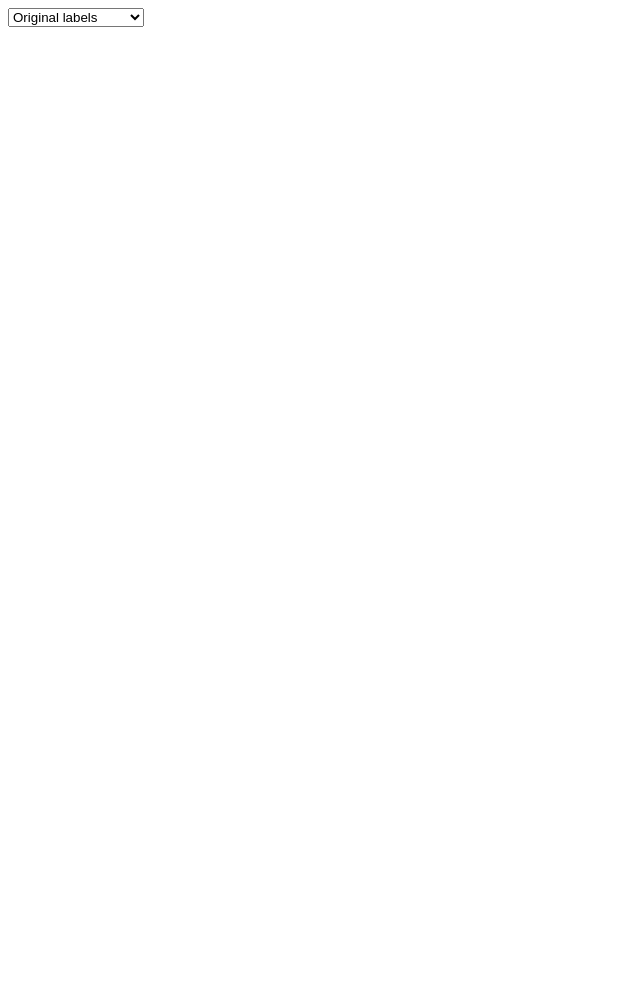
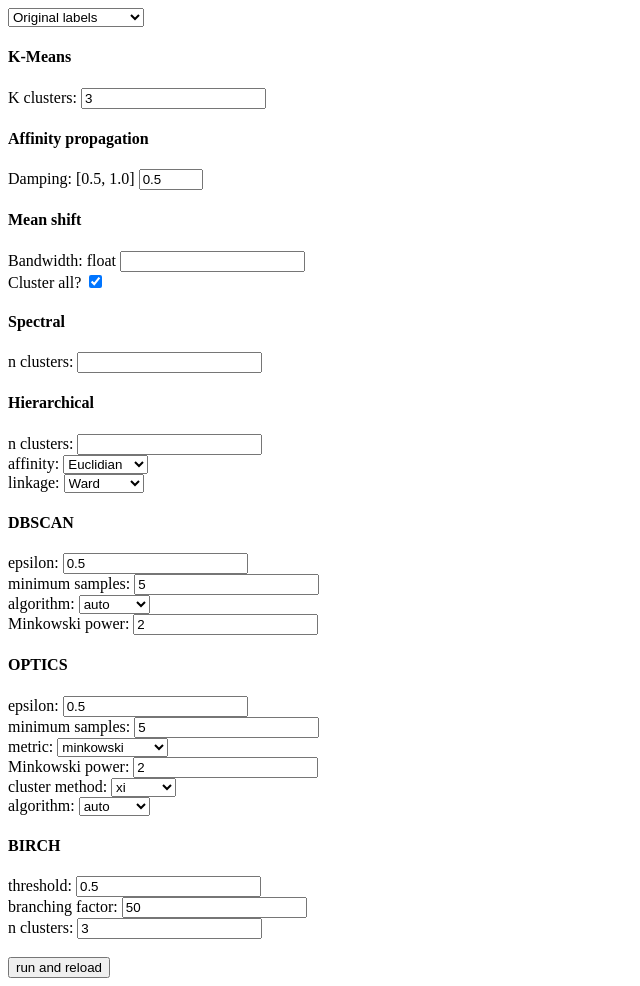
Before and after one commit to rickycurry/vr-vis, a website: page index.html in a window 1280 px wide. Shown: the whole page, without its empty margins (0-640 px from the left). Before the commit the page ends 800 px from the top, so only its background shows below. Drawn offline with nearby package versions, Linux system fonts and the light colour scheme.

Commit message:
Working http interactions and tons of options in index

```diff
--- a/index.html
+++ b/index.html
@@ -15,6 +15,7 @@
     <script src="https://aframe.io/releases/1.3.0/aframe.min.js"></script>
     <script src="http://d3js.org/d3.v7.min.js" charset="utf-8"></script>
     <script src="vis/js/main.js"></script>
+    <script src="server/rerunClustering.js"></script>
   </head>
   <body>
     <!-- dropdown -->
@@ -37,5 +38,130 @@
       <a-plane position="0 0 0" rotation="0 0 0" width="100" height="100" color="#BBBBBB"></a-plane>
       <a-plane position="0 0 0" rotation="0 90 0" width="100" height="100" color="#AAAAAA"></a-plane> -->
     </a-scene>
+
+    <!-- options for re-running clustering algos -->
+    <div id="options">
+      <h4>K-Means</h4>
+      <label for="kmeans-k">K clusters: </label>
+      <input type="number" step="1" min="1" id="kmeans-k" value="3">
+
+      <h4>Affinity propagation</h4>
+      <label for="afprop-damping">Damping: [0.5, 1.0] </label>
+      <input type="number" min="0.5" max="1.0" step="0.1" id="afprop-damping" value="0.5">
+
+      <h4>Mean shift</h4>
+      <label for="meanshift-bandwidth">Bandwidth: float </label>
+      <input type="number" id="meanshift-bandwidth">
+      <br>
+      <label for="meanshift-cluster-all">Cluster all? </label>
+      <input type="checkbox" id="meanshift-cluster-all" checked>
+
+      <h4>Spectral</h4>
+      <label for="spectral-n-clusters">n clusters: </label>
+      <input type="number" min="1" id="spectral-n-clusters">
+
+      <h4>Hierarchical</h4>
+      <label for="hierarchical-clusters">n clusters: </label>
+      <input type="number" min="1" id="hierarchical-clusters">
+      <br>
+      <label for="hierarchical-affinity">affinity: </label>
+      <select id="hierarchical-affinity">
+        <option value="euclidian">Euclidian</option>
+        <option value="l1">L1</option>
+        <option value="l2">L2</option>
+        <option value="manhattan">Manhattan</option>
+        <option value="cosine">Cosine</option>
+      </select>
+      <br>
+      <label for="hierarchical-linkage">linkage: </label>
+      <select id="hierarchical-linkage">
+        <option value="ward">Ward</option>
+        <option value="complete">Complete</option>
+        <option value="average">Average</option>
+        <option value="single">Single</option>
+      </select>
+
+      <h4>DBSCAN</h4>
+      <label for="dbscan-eps">epsilon: </label>
+      <input type="number" min="0" value="0.5" id="dbscan-eps">
+      <br>
+      <label for="dbscan-min-samples">minimum samples: </label>
+      <input type="number" min="1" step="1" value="5" id="dbscan-min-samples">
+      <br>
+      <label for="dbscan-algorithm">algorithm: </label>
+      <select id="dbscan-algorithm">
+        <option value="auto">auto</option>
+        <option value="ball_tree">Ball tree</option>
+        <option value="kd_tree">KD tree</option>
+        <option value="brute">brute</option>
+      </select>
+      <br>
+      <label for="dbscan-p">Minkowski power: </label>
+      <input type="number" min="1" step="1" value="2" id="dbscan-p">
+
+      <h4>OPTICS</h4>
+      <label for="optics-eps">epsilon: </label>
+      <input type="number" min="0" value="0.5" id="dbscan-eps">
+      <br>
+      <label for="optics-min-samples">minimum samples: </label>
+      <input type="number" min="2" step="1" value="5" id="optics-min-samples">
+      <br>
+      <label for="optics-metric">metric: </label>
+      <select id="optics-metric">
+        <option value="minkowski">minkowski</option>
+        <option value="cityblock">city block</option>
+        <option value="cosine">cosine</option>
+        <option value="euclidean">euclidean</option>
+        <option value="l1">l1</option>
+        <option value="l2">l2</option>
+        <option value="manhattan">manhattan</option>
+        <option value="braycurtis">braycurtis</option>
+        <option value="canberra">canberra</option>
+        <option value="chebyshev">chebyshev</option>
+        <option value="correlation">correlation</option>
+        <option value="dice">dice</option>
+        <option value="hamming">hamming</option>
+        <option value="jaccard">jaccard</option>
+        <option value="kulsinski">kulsinski</option>
+        <option value="mahalanobis">mahalanobis</option>
+        <option value="rogerstanimoto">rogerstanimoto</option>
+        <option value="russellrao">russellrao</option>
+        <option value="seuclidean">seuclidean</option>
+        <option value="sokalmichener">sokalmichener</option>
+        <option value="sokalsneath">sokalsneath</option>
+        <option value="sqeuclidean">sqeuclidean</option>
+        <option value="yule">yule</option>
+      </select>
+      <br>
+      <label for="optics-p">Minkowski power: </label>
+      <input type="number" min="1" step="1" value="2" id="optics-p">
+      <br>
+      <label for="optics-cluster-method">cluster method: </label>
+      <select id="optics-cluster-method">
+        <option value="xi">xi</option>
+        <option value="dbscan">dbscan</option>
+      </select>
+      <br>
+      <label for="optics-algorithm">algorithm: </label>
+      <select id="optics-algorithm">
+        <option value="auto">auto</option>
+        <option value="ball_tree">Ball tree</option>
+        <option value="kd_tree">KD tree</option>
+        <option value="brute">brute</option>
+      </select>
+
+      <h4>BIRCH</h4>
+      <label for="birch-threshold">threshold: </label>
+      <input type="number" value="0.5" id="birch-threshold">
+      <br>
+      <label for="birch-branching-factor">branching factor: </label>
+      <input type="number" min="1" value="50" id="birch-branching-factor">
+      <br>
+      <label for="birch-n-clusters">n clusters: </label>
+      <input type="number" min="1" value="3" id="birch-n-clusters">
+
+      <br><br>
+      <input type="button" value="run and reload" onclick="rerunClustering()">
+    </div>
   </body>
 </html>
--- /dev/null
+++ b/server/rerunClustering.js
@@ -0,0 +1,15 @@
+async function rerunClustering() {
+    const response = await fetch('http://localhost:8080', {
+        method: 'POST',
+        headers: {
+            'Content-Type': 'application/json'
+        },
+        body: JSON.stringify({
+            "ok": "my guy",
+            "cash_in": "cash_out"
+        })
+        // TODO: Pass arguments
+    });
+    const text = await response.text();
+    console.log(text);
+}
```
Also changed, not shown: 2 other files.
